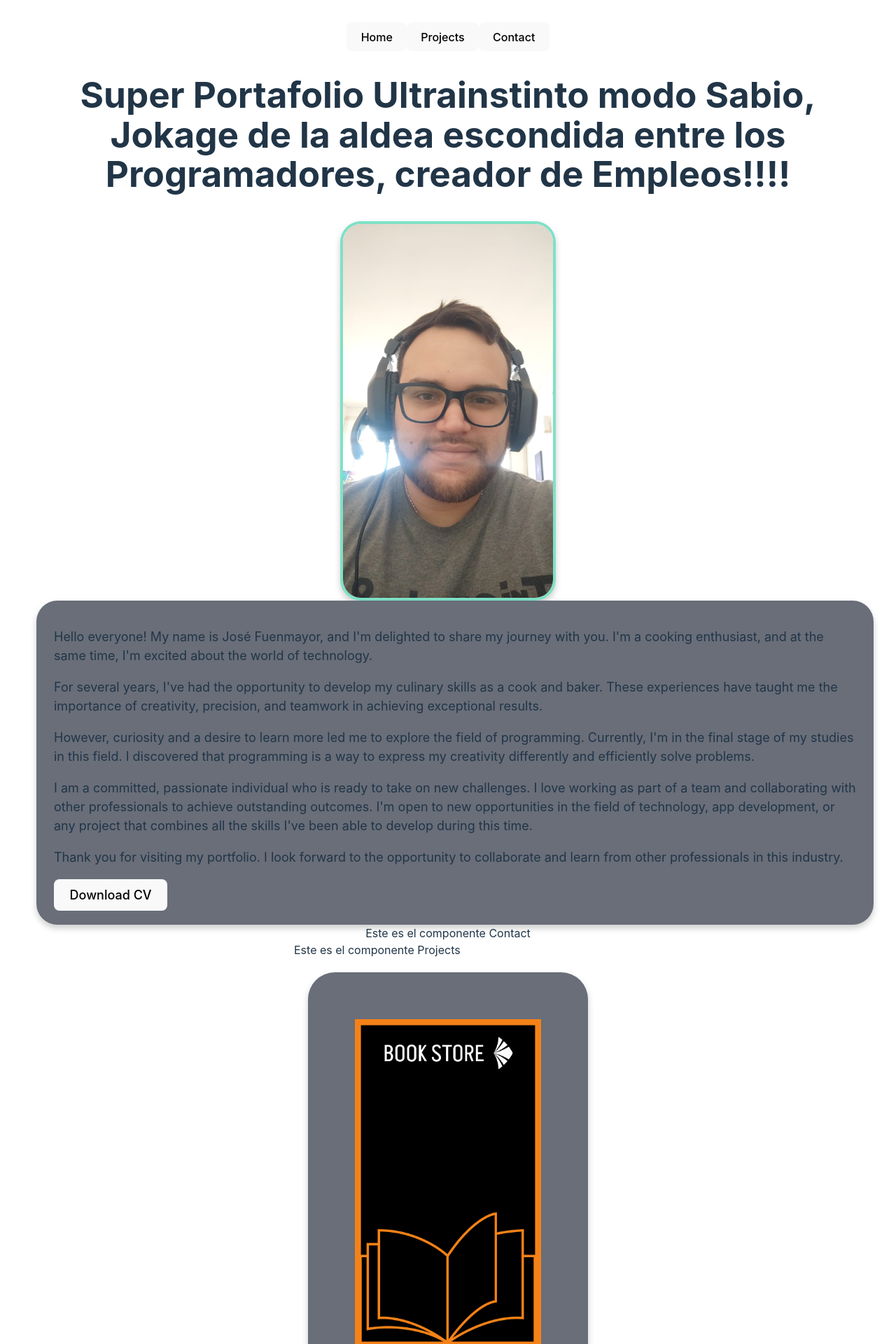
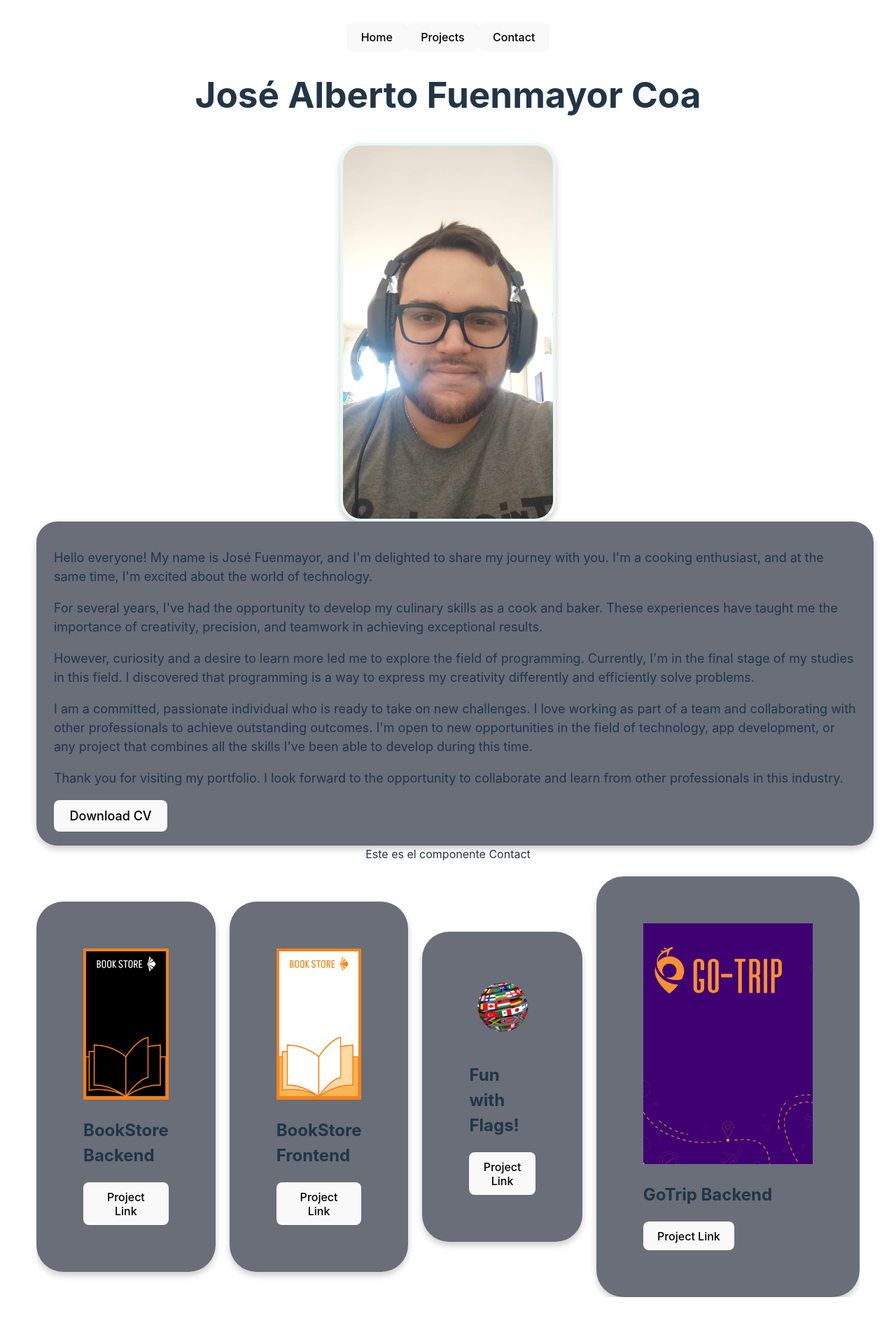
Before and after one commit to JoseAlbertoFC/Portafolio2.0, a React (Vite) app: page / in a window 1280 px wide. Shown: the top 1920 px of the page at 70% size. Built offline with nearby package versions, Linux system fonts and the light colour scheme.

Commit message:
Home casi listo, pulir detalles

```diff
--- a/src/App.jsx
+++ b/src/App.jsx
@@ -9,8 +9,7 @@ function App() {
     <div>
       <Navbar />
       <h1>
-        Super Portafolio Ultrainstinto modo Sabio, Jokage de la aldea escondida
-        entre los Programadores, creador de Empleos!!!!
+        José Alberto Fuenmayor Coa
       </h1>
       <Routes>
         <Route path="/" element={<Home />} />
--- a/src/components/cards/cards.css
+++ b/src/components/cards/cards.css
@@ -1,24 +1,20 @@
 .cards-list {
-  margin: 20px; /* Adjust margin for smaller screens */
-  display: grid;
-  grid-template-columns: 1fr; /* Display one column on small screens */
-  grid-gap: 20px;
+  margin: 20px; /* Ajusta el margen según sea necesario */
+  display: flex;
+  flex-wrap: nowrap; /* Hace que las cartas no se envuelvan a la siguiente línea */
+  overflow-x: auto; /* Permite desplazamiento horizontal en dispositivos pequeños */
+  gap: 20px; /* Espaciado entre las cartas */
 }
 
-@media screen and (min-width: 600px) {
+@media screen and (max-width: 600px) {
   .cards-list {
-    grid-template-columns: repeat(auto-fill, minmax(200px, 1fr)); /* Responsive grid with a minimum column width of 200px */
+    flex-wrap: wrap; /* Cambia a envoltura en pantallas más pequeñas */
+    justify-content: center; /* Centra las cartas en pantallas más pequeñas */
+    overflow-x: hidden; /* Evita el desplazamiento horizontal en dispositivos pequeños */
   }
-}
 
 /* Additional Styles for better responsiveness */
-@media screen and (max-width: 400px) {
-  .cards-list {
-    margin: 10px; /* Further reduce margin for smaller screens */
-  }
 
-  .card-container {
-    padding: 5px; /* Further reduce padding for smaller screens */
-    border-radius: 5px; /* Further reduce border-radius for smaller screens */
-  }
+
+
 }
--- a/src/components/projects/projects.jsx
+++ b/src/components/projects/projects.jsx
@@ -5,7 +5,6 @@ import Cards from "../cards/cards";
 const Projects = () => {
   return (
     <div>
-      <div>Este es el componente Projects</div>
       <Cards/>
     </div>
   );
```
